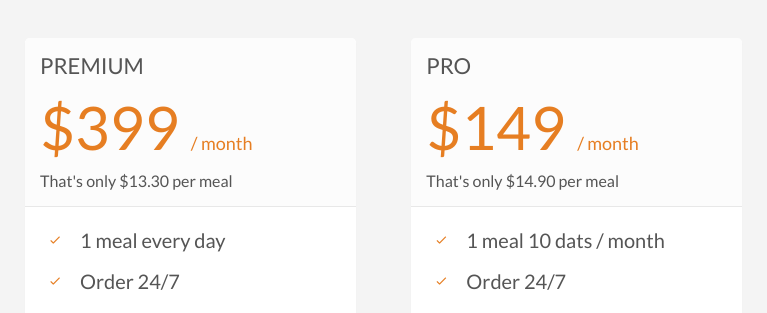
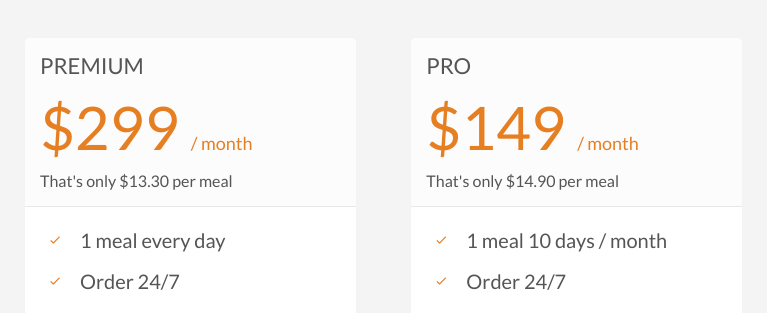
Before and after one commit to gadrian99/OmniFood---Service, a plain HTML site: page index.html in a window 1280 px wide. Shown: the part 3872-4185 px from the top of the page, 63-830 px from the left. Drawn offline with nearby package versions, Linux system fonts and the light colour scheme; files whose address does not match are found by name.

Commit message:
typo fixes

```diff
--- a/index.html
+++ b/index.html
@@ -269,7 +269,7 @@
                 <div class="plan-box js--wp-4">
                     <div>
                         <h3>Premium</h3>
-                        <p class="plan-price">$399 <span>/ month</span></p>
+                        <p class="plan-price">$299 <span>/ month</span></p>
                         <p class="plan-price-meal">That's only $13.30 per meal</p>
                     </div>
                     <div>
@@ -296,7 +296,7 @@
                     </div>
                     <div>
                         <ul>
-                            <li><i class="ion-ios-checkmark-empty icon-small"></i>1 meal 10 dats / month</li>
+                            <li><i class="ion-ios-checkmark-empty icon-small"></i>1 meal 10 days / month</li>
                             <li><i class="ion-ios-checkmark-empty icon-small"></i>Order 24/7</li>
                             <li><i class="ion-ios-checkmark-empty icon-small"></i>Access to newest creations</li>
                             <li><i class="ion-ios-checkmark-empty icon-small"></i>Free delivery</li>
```
